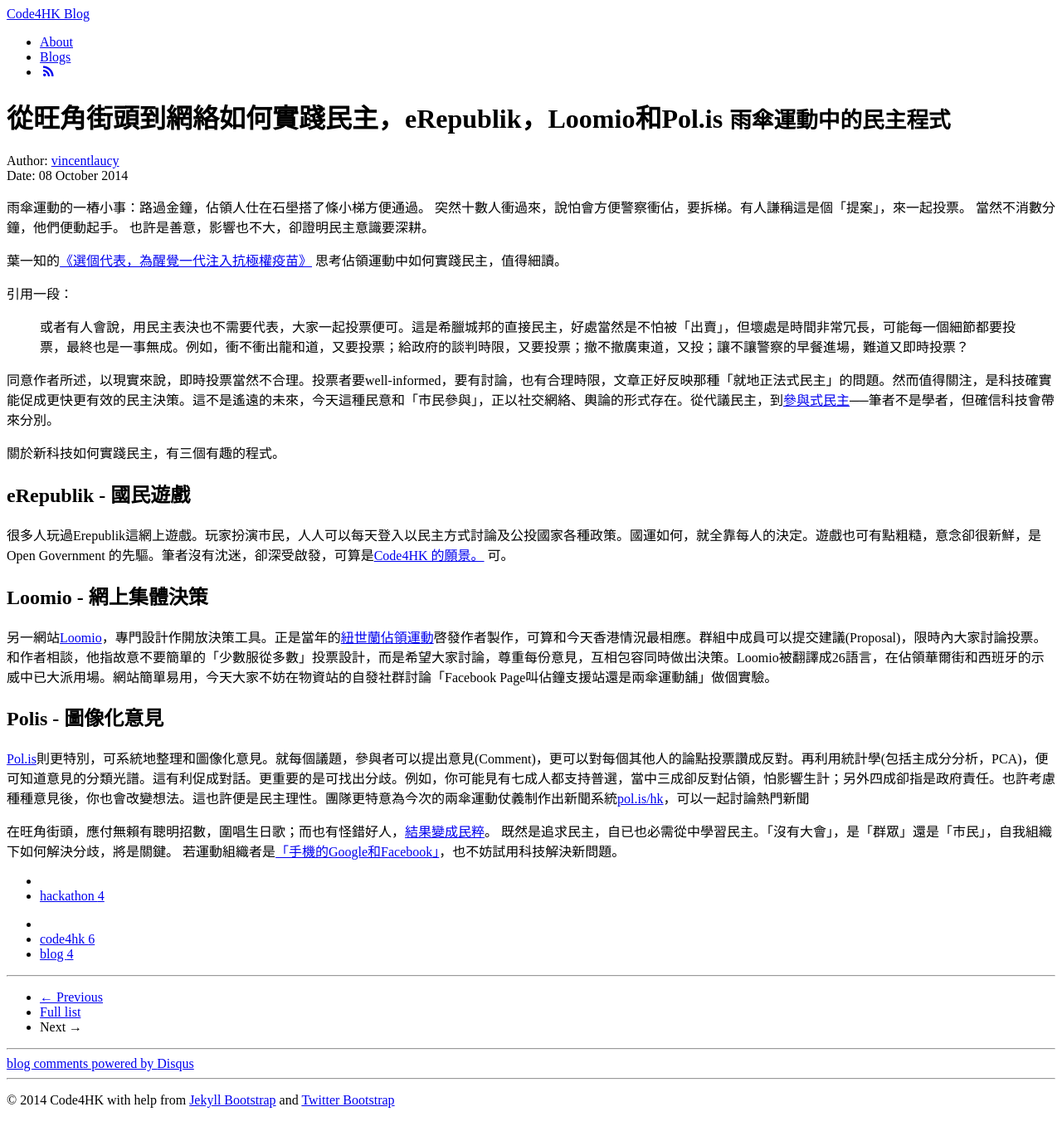
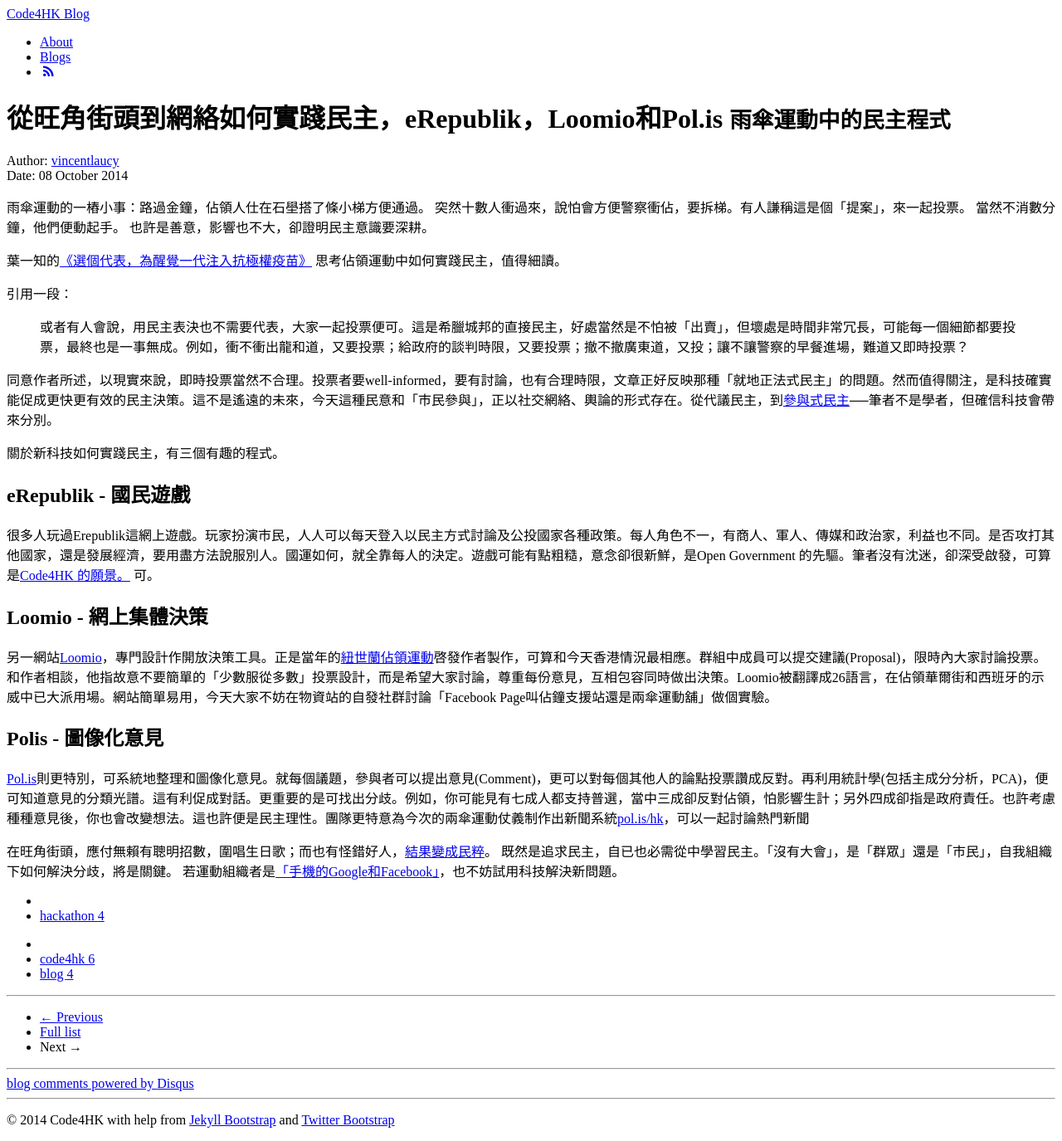
Before and after one commit to code4hk/code4hk.github.io, a Jekyll site: the page built from _posts/2014-10-08-erepublik-loomio-polis.md, in a window 1280 px wide. Shown: the whole page at 83% size. Built offline with Jekyll 4.4.1, drawn with Linux system fonts in a browser that asks for light colours; Markdown is read by kramdown in place of the engine named in the settings; comment, search, counter and statistics services are not loaded; before the commit the page ends 1351 px from its top, so only the background shows below that.

Commit message:
Update 2014-10-08-erepublik-loomio-polis.md

```diff
--- a/_posts/2014-10-08-erepublik-loomio-polis.md
+++ b/_posts/2014-10-08-erepublik-loomio-polis.md
@@ -26,7 +26,7 @@ tags : [code4hk, blog]
 關於新科技如何實踐民主，有三個有趣的程式。
 
 ## eRepublik - 國民遊戲
-很多人玩過Erepublik這網上遊戲。玩家扮演市民，人人可以每天登入以民主方式討論及公投國家各種政策。國運如何，就全靠每人的決定。遊戲也可有點粗糙，意念卻很新鮮，是Open Government 的先驅。筆者沒有沈迷，卻深受啟發，可算是[Code4HK 的願景。](http://www.pentoy.hk/%E7%A4%BE%E6%9C%83/c352/2014/06/17/code-hong-kong%EF%BC%9A%E7%94%A8%E7%A8%8B%E5%BC%8F%E6%94%B9%E8%AE%8A%E9%A6%99%E6%B8%AF/)
+很多人玩過Erepublik這網上遊戲。玩家扮演市民，人人可以每天登入以民主方式討論及公投國家各種政策。每人角色不一，有商人、軍人、傳媒和政治家，利益也不同。是否攻打其他國家，還是發展經濟，要用盡方法說服別人。國運如何，就全靠每人的決定。遊戲可能有點粗糙，意念卻很新鮮，是Open Government 的先驅。筆者沒有沈迷，卻深受啟發，可算是[Code4HK 的願景。](http://www.pentoy.hk/%E7%A4%BE%E6%9C%83/c352/2014/06/17/code-hong-kong%EF%BC%9A%E7%94%A8%E7%A8%8B%E5%BC%8F%E6%94%B9%E8%AE%8A%E9%A6%99%E6%B8%AF/)
 可。
 
 ## Loomio - 網上集體決策
```
